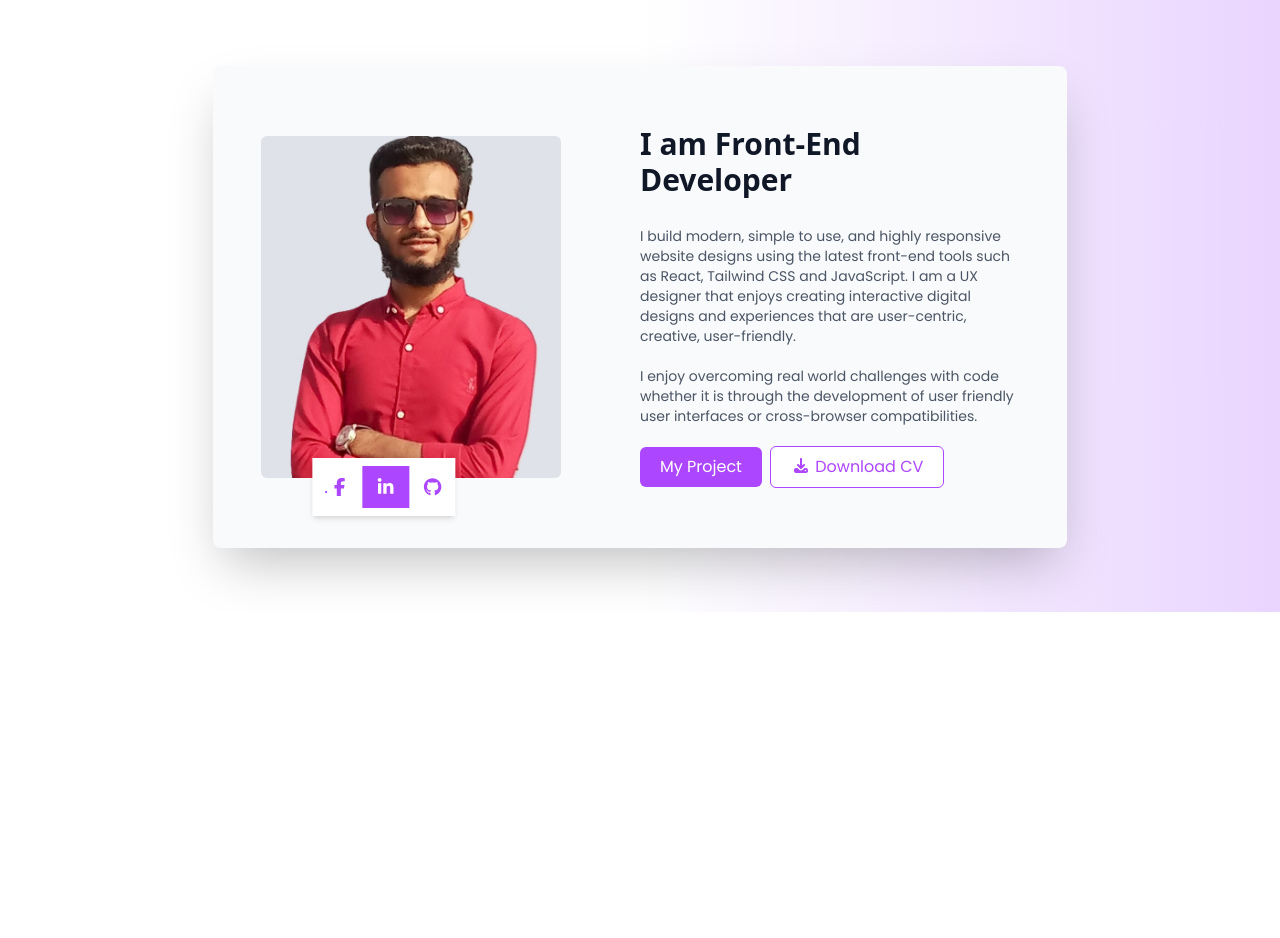
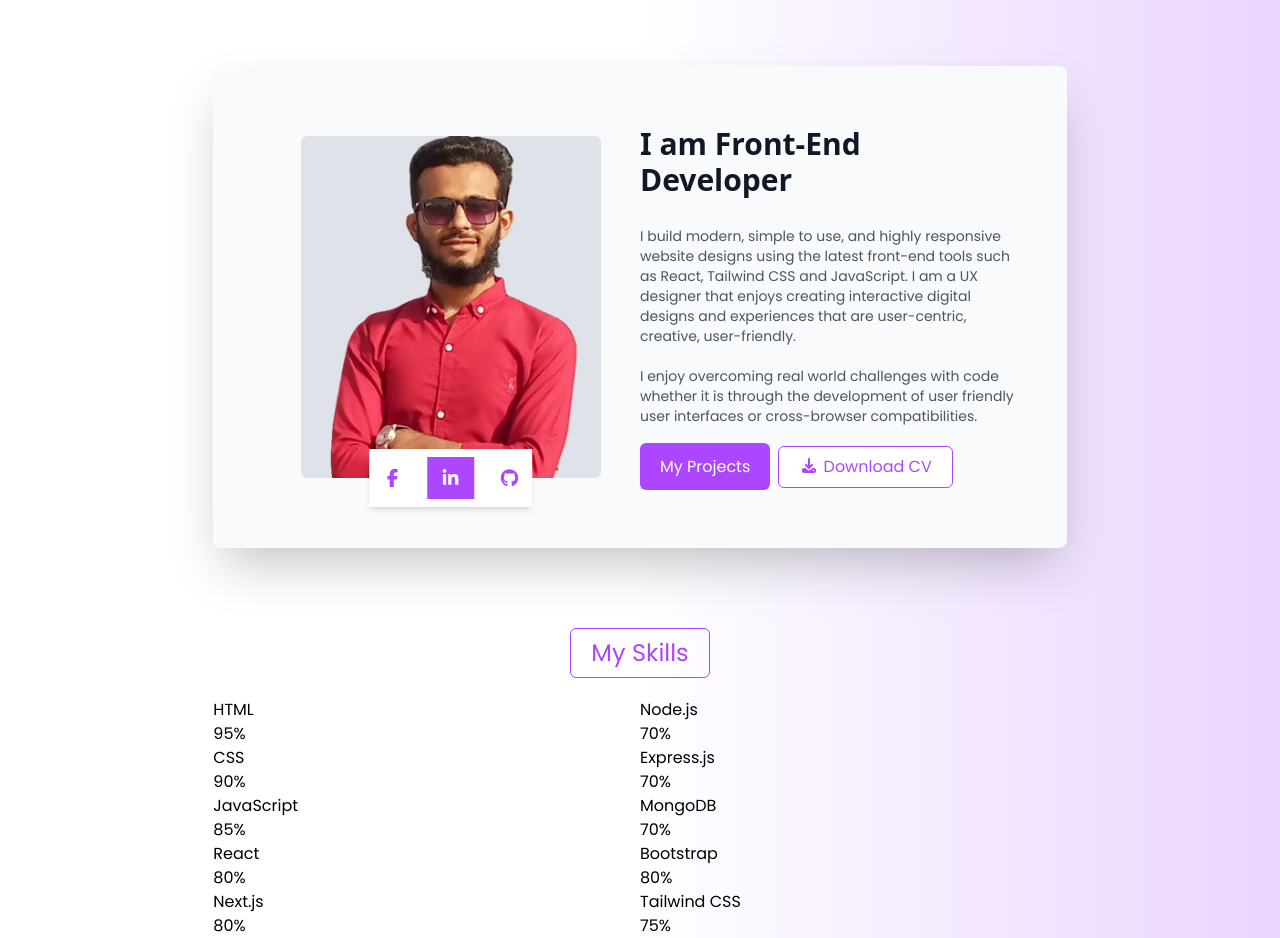
Before and after one commit to Muhammad-Anas-CodeMaestro/Muhammad_Anas_Protfolio, a Next.js app: page / in a window 1280 px wide. Shown: the part 640-1578 px from the top of the page. Before the commit the page ends 1252 px from the top, so only its background shows below. Built offline with nearby package versions, Linux system fonts and the light colour scheme.

Commit message:
Add Skills Section

```diff
--- a/src/app/components/HomeSection.jsx
+++ b/src/app/components/HomeSection.jsx
@@ -17,13 +17,29 @@ function HomeSection() {
     h5: "Education"
   }]
 
+  const skillLeft = [
+    { name: "HTML", percentage: "95%" },
+    { name: "CSS", percentage: "90%" },
+    { name: "JavaScript", percentage: "85%" },
+    { name: "React", percentage: "80%" },
+    { name: "Next.js", percentage: "80%" },
+  ];
+
+  const skillRight = [
+    { name: "Node.js", percentage: "70%" },
+    { name: "Express.js", percentage: "70%" },
+    { name: "MongoDB", percentage: "70%" },
+    { name: "Bootstrap", percentage: "80%" },
+    { name: "Tailwind CSS", percentage: "75%" }
+  ];
+
   return (
     <>
       <div className="relative w-full min-h-screen flex items-center justify-center">
         <div className='bg-gradient-to-l from-purple-200 to-white absolute right-0 top-0 w-1/2 h-full z-0'></div>
         <div className="w-2/3 mx-auto relative z-10">
-          <div className=" flex justify-between items-center h-fit mt-12">
-            <div className="w-1/2 px-3">
+          <div className="flex justify-around items-center h-fit mt-12">
+            <div className="w-1/2">
               <h1 className="text-5xl text-gray-900 py-5">Hello, I'm Muhammad Anas</h1>
               <p className="w-full text-gray-600 text-sm drop-shadow-lg pb-5">
                 I am a  <span className="relative font-semibold text-gray-900">
@@ -31,7 +47,7 @@ function HomeSection() {
                   Front-End Developer
                 </span> trying my best to build clean, responsive, and, of course, accessible user interface. Bringing ideas to the visions of interactivity with pixel perfect websites.
               </p>
-              <h3 className="px-5 py-2 bg-purple-500 text-white rounded-md w-fit">Say Hello!</h3>
+              <h3 className="px-5 py-2 bg-purple-500 text-white rounded-md w-fit cursor-pointer">Say Hello!</h3>
               <div className="flex justify-around items-center mt-20 mb-10 text-center ">
                 {data.map((item, index) => (
                   <div key={index} className="bg-gray-200 w-full mx-0.5 py-3">
@@ -42,16 +58,14 @@ function HomeSection() {
               </div>
             </div>
             <div className="w-2/5">
-              <img src="/DP.jpg" alt="AnasPicture" width={300} className='rounded-2xl  shadow-lg' />
+              <img src="/DP.jpg" alt="AnasPicture" width={300} className='rounded-2xl  shadow-lg mx-auto' />
             </div>
           </div>
           <div className="flex shadow-2xl px-12 py-15 my-16 bg-gray-50 rounded-lg items-center">
-            <div className='w-1/2 mx-auto'>
-              <div className='relative'>
-                <img src="/Graybg.jpg" alt="AnasPicture" width={300} className='bg-transparent rounded-md'/>
-              </div>
+            <div className='w-fit relative mx-auto'>
+              <img src="/Graybg.jpg" alt="AnasPicture" width={300} className='bg-transparent rounded-md' />
               <div className='flex items-center justify-center bg-white text-purple-500 text-lg px-3 py-2
-              absolute transform -translate-x-1/2 left-1/5 bottom-[96px] shadow-md'>.
+              absolute transform -translate-x-1/2 translate-y-1/2 left-1/2 bottom-0 space-x-3 shadow-md'>
                 <FontAwesomeIcon icon={faFacebookF} className='pr-3' />
                 <FontAwesomeIcon icon={faLinkedinIn} className='p-3 bg-purple-500 text-white' />
                 <FontAwesomeIcon icon={faGithub} className='pl-3' />
@@ -65,12 +79,39 @@ function HomeSection() {
               <p className='text-gray-600 text-sm pb-5'>
                 I enjoy overcoming real world challenges with code whether it is through the development of user friendly user interfaces or cross-browser compatibilities.
               </p>
-              <button className='px-5 py-2 bg-purple-500 text-white rounded-md w-fit mr-2'>
-                My Project
-              </button>
+              <a href="https://github.com/Muhammad-Anas-CodeMaestro" target='_blank' className='px-5 py-3 bg-purple-500 text-white rounded-md w-fit mr-2'>My Projects</a>
               <button className='px-5 py-2 bg-white text-purple-500 w-fit border border-purple-500 rounded-md'>
                 <FontAwesomeIcon icon={faDownload} /> Download CV
               </button>
+            </div>
+          </div>
+          <div className=' mt-20'>
+            <h1 className="text-2xl text-purple-500 rounded-md border px-5 py-2 w-fit mx-auto mb-5">My Skills</h1>
+            <div className='flex'>
+              <div className='w-1/2'>
+                {skillLeft.map((skill, inder) => (
+                  <div key={inder} className="skill-box">
+                    <span className="tittle">{skill.name}</span>
+                    <div className="skill-bar">
+                      <span className="skill-per html">
+                        <span className="tooltip">{skill.percentage}</span>
+                      </span>
+                    </div>
+                  </div>
+                ))}
+              </div>
+              <div className='w-1/2'>
+                {skillRight.map((skill, inder) => (
+                  <div key={inder} className="skill-box">
+                    <span className="tittle">{skill.name}</span>
+                    <div className="skill-bar">
+                      <span className="skill-per html">
+                        <span className="tooltip">{skill.percentage}</span>
+                      </span>
+                    </div>
+                  </div>
+                ))}
+              </div>
             </div>
           </div>
         </div>
--- a/src/app/components/Navbar.jsx
+++ b/src/app/components/Navbar.jsx
@@ -11,11 +11,12 @@ function Navbar() {
                     </div>
                     <div className='w-2/4'>
                         <ul className='flex justify-around items-center text-gray-900 text-lg'>
-                            <li>Home</li>
-                            <li>About</li>
-                            <li>Protfolio</li>
-                            <li>Services</li>
-                            <li className='px-5 py-2 bg-purple-500 text-white rounded-md'>Contact</li>
+                            <li className='cursor-pointer hover:font-bold transition-all duration-300 ease-in-out'>Home</li>
+                            <li className='cursor-pointer hover:font-bold transition-all duration-300 ease-in-out'>About</li>
+                            <li className='cursor-pointer hover:font-bold transition-all duration-300 ease-in-out'>Skills</li>
+                            <li className='cursor-pointer hover:font-bold transition-all duration-300 ease-in-out'>Protfolio</li>
+                            <li className='cursor-pointer hover:font-bold transition-all duration-300 ease-in-out'>Services</li>
+                            <li className='px-5 py-2 bg-purple-500 text-white rounded-md cursor-pointer hover:font-bold transition-all duration-300 ease-in-out'>Contact</li>
                         </ul>
                     </div>
                 </div>
```
